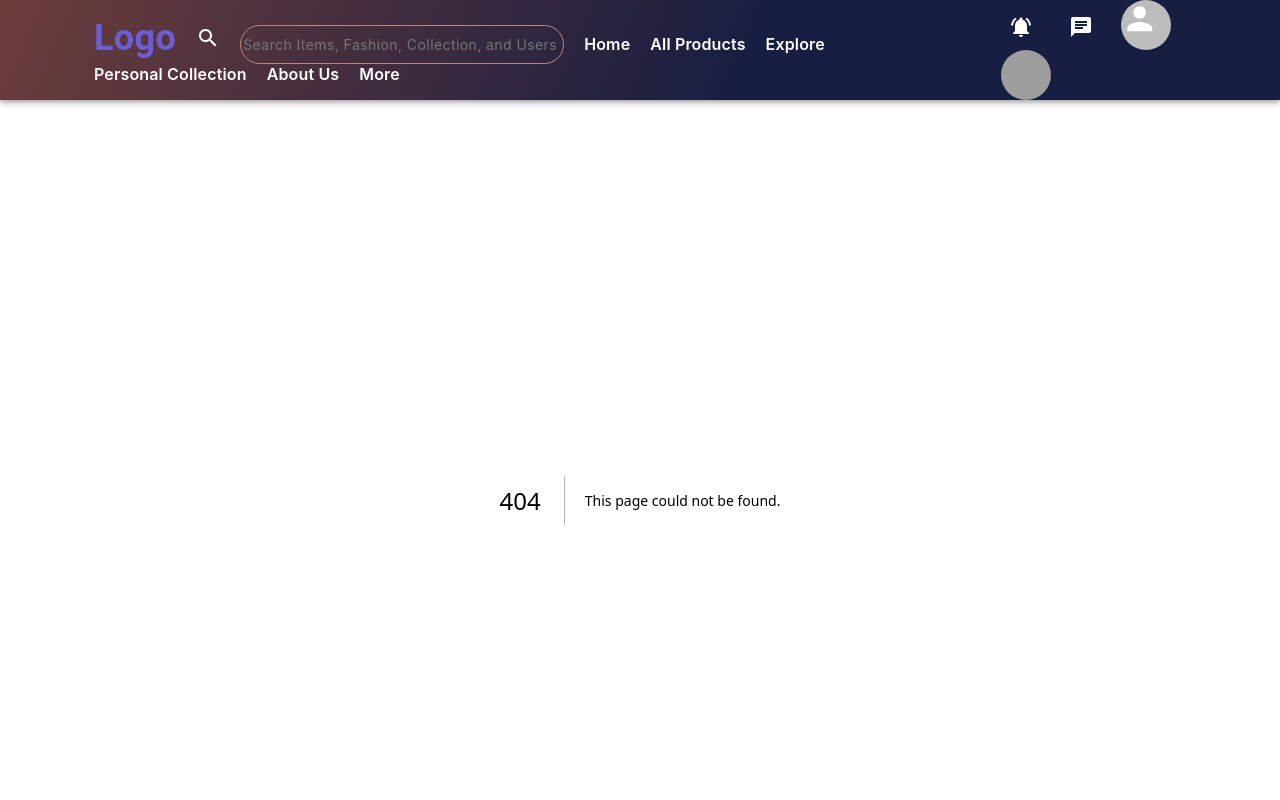
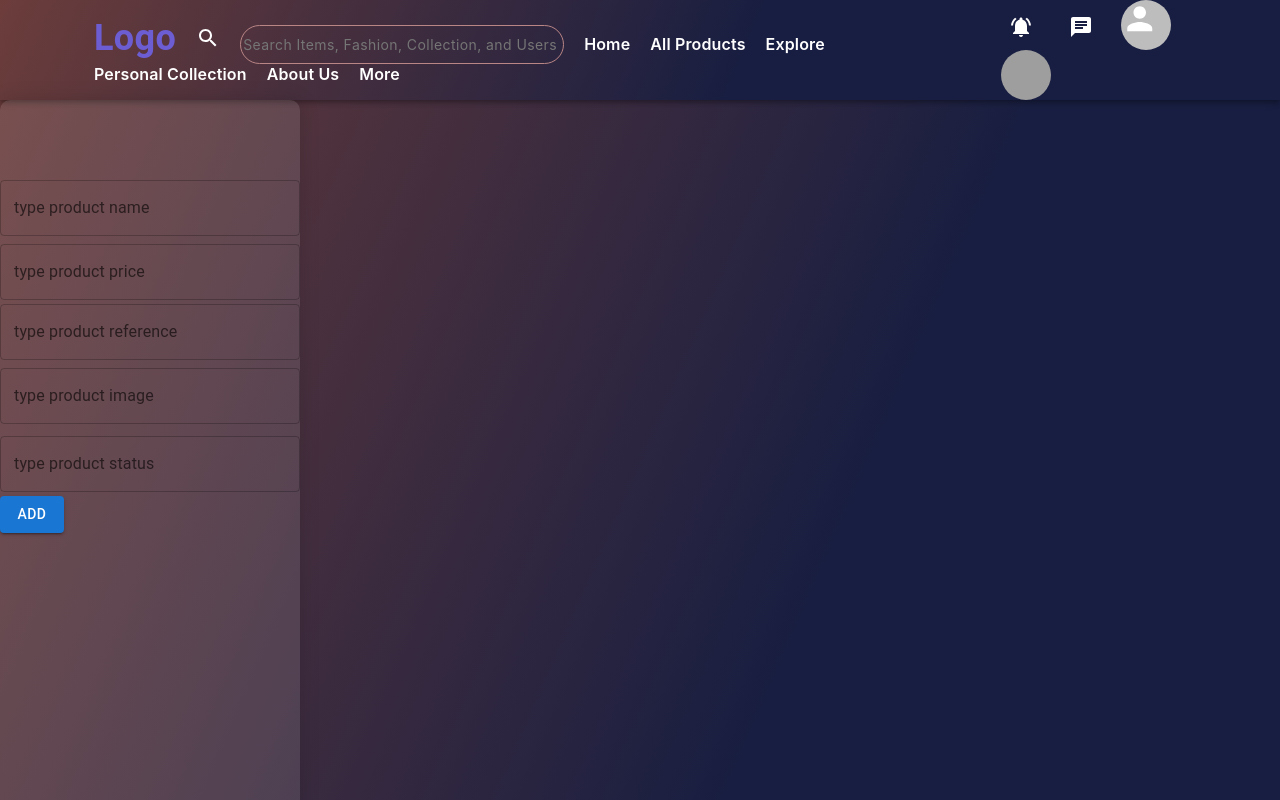
Before and after one commit to farachet/E-commerce-Next-js, a Next.js app in the folder client/: page /SellerProfil/addProducts in a window 1280 px wide. Before the commit this address had no page. Shown: the top 800 px of the page. Built offline with nearby package versions, Linux system fonts and the light colour scheme; grey boxes are pictures that could not be loaded.

Commit message:
working on cruds

```diff
--- /dev/null
+++ b/client/app/SellerProfil/addProducts/page.tsx
@@ -0,0 +1,127 @@
+"use client"
+import React, { useState, useEffect } from 'react';
+import style from "./page.module.css"
+import { Box, Input, Button , TextField } from "@mui/material";
+import axios, { AxiosResponse } from 'axios';
+
+
+
+interface Product {
+  id: number;
+  productname: string;
+  price: number;
+  reference : string;
+  image : string ;
+  status : string ;
+}
+
+
+
+
+const AddProducts : React.FC = ()  =>  {
+
+
+  const [productname, setProductname] = useState("");
+  const [price, setPrice] = useState("");
+  const [reference, setReference] = useState("");
+  const [image, setImage] = useState("");
+  const [status, setStatus] = useState("");
+  const [approved, setApproved] = useState(0);
+  const [sellerId, setSellerId] = useState(1);
+
+
+  const AddProduct = () => {
+
+
+    axios.post("http://localhost:3001/api/product/AddProduct" , {
+      productname : productname ,
+      price : price ,
+      reference : reference ,
+      image : image ,
+      status : status ,
+      approved : approved ,
+      sellerId : sellerId
+    })
+    .then((res : any ) => {
+console.log(res.data)
+    })
+    .then(err => {
+      console.log(err)
+    })
+
+  }
+
+
+  return (
+
+
+
+    <Box className="box2">
+      <Box className="Card" style={{ position: "relative" }}>
+        <Box
+          className="Rectangle24"
+          style={{
+            width: 300,
+            height: 1204,
+
+            background: "rgba(255, 255, 255, 0.10)",
+            boxShadow: "0px 0px 20px rgba(0, 0, 0, 0.15)",
+            borderRadius: 10,
+          }}
+        >
+
+                  <Box sx={{display:"flex",flexDirection:"column"}}>
+            <TextField
+              value={productname}
+              onChange={(event) => setProductname(event.target.value)}
+            label={'type product name'}
+            id="margin-none"
+            style={{marginTop : 80}}
+             />
+
+            <TextField
+                   value={price}
+                   onChange={(event) => setPrice(event.target.value)}
+            sx={{color : "white"}}
+             label={'type product price '}
+             id="margin-dense"
+
+             margin="dense" />
+            <TextField
+             value={reference}
+             onChange={(event) => setReference(event.target.value)}
+            label={'type product reference '}
+             id="margin-none"
+               />
+
+          <TextField
+          value={image}
+          onChange={(event) => setImage(event.target.value)}
+          label={'type product image'}
+          id="margin-dense"
+           margin="dense"
+           />
+
+<TextField
+          value={status}
+          onChange={(event) => setStatus(event.target.value)}
+          label={'type product status'}
+          id="margin-dense"
+           margin="dense"
+           />
+
+<Button
+onClick={() => {AddProduct()}}
+ variant="contained"
+  style={{width : "20%"}}
+  >Add</Button>
+
+                </Box>
+        </Box>
+    </Box>
+    </Box>
+
+  )
+}
+
+export default AddProducts
--- /dev/null
+++ b/client/app/SellerProfil/products/page.module.css
@@ -0,0 +1,7 @@
+.parent {
+    display: grid;
+    grid-template-columns: repeat(2, 1fr);
+    grid-template-rows: repeat(5, 1fr);
+    grid-column-gap: 0px;
+    grid-row-gap: 0px;
+    }
```
Also changed, not shown: client/app/SellerProfil/EditProduct/page.tsx (added, +93 -0 lines), client/app/SellerProfil/page.tsx (+6 -3 lines), client/app/SellerProfil/products/page.tsx (+18 -8 lines), client/app/SellerProfil/EditProduct/page.module.css (added).
